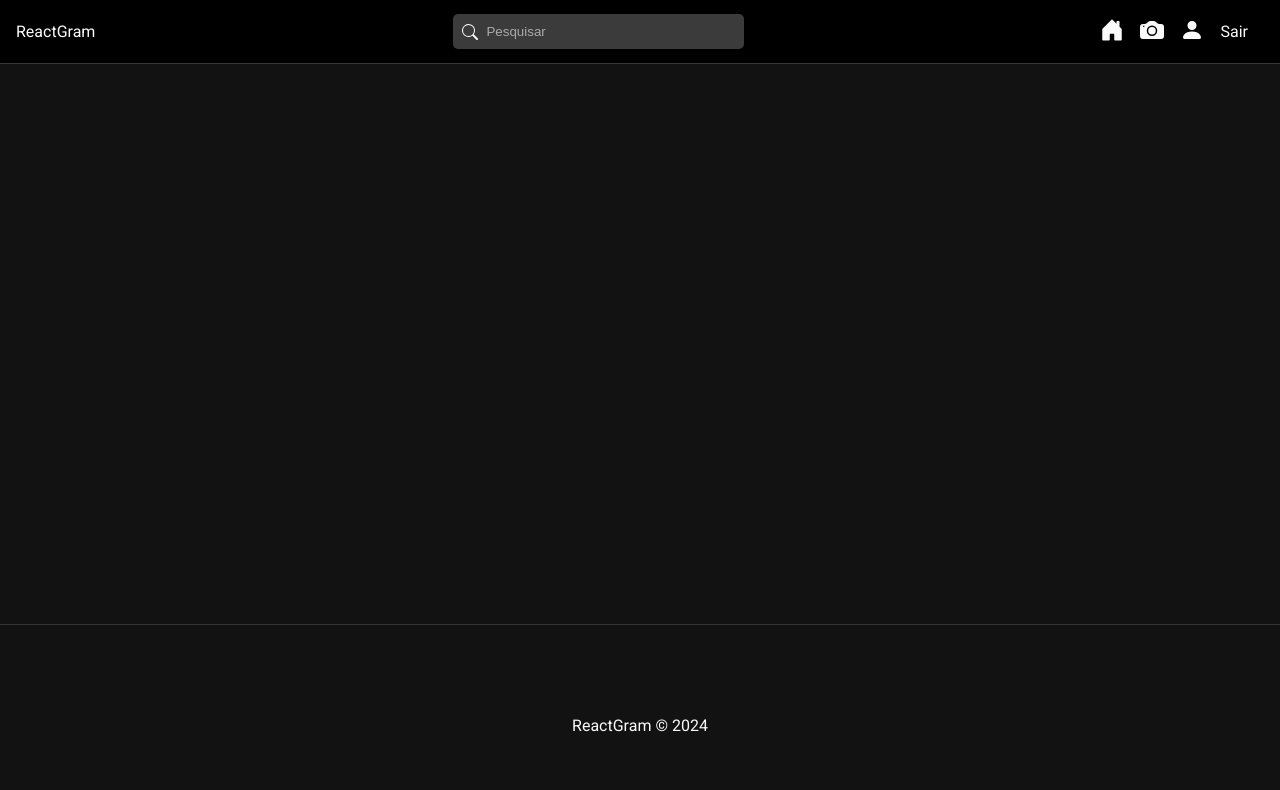
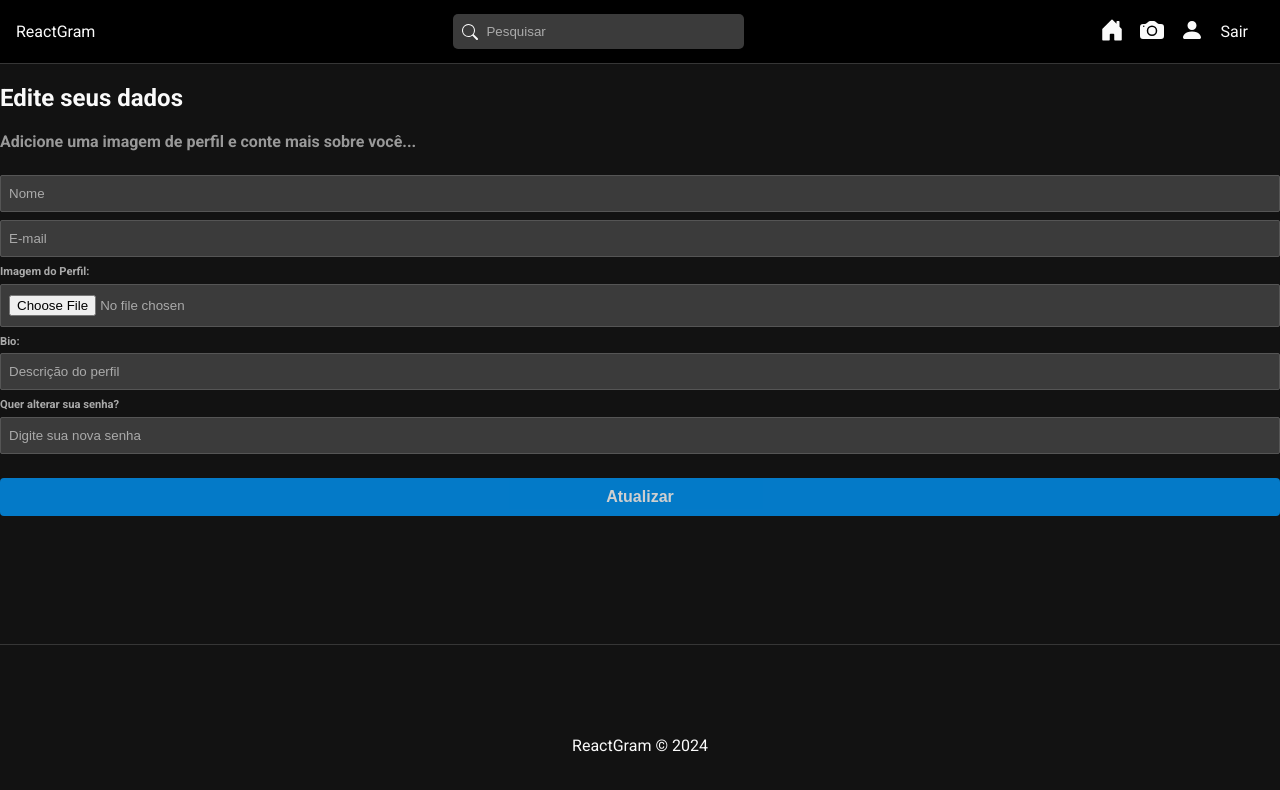
Before and after one commit to 1Luis-Amaro/ReactGram, a React (Create React App) app in the folder frontend/: page /profile in a window 1280 px wide. Shown: the top 790 px of the page. Built offline with nearby package versions, Linux system fonts and the light colour scheme; sample sign-in values are in the browser's storage.

Commit message:
Projeto ReactGram / 56 - Estruturando página de edição de perfil

```diff
--- a/frontend/src/App.js
+++ b/frontend/src/App.js
@@ -15,6 +15,7 @@
 import Home from "./pages/Home/Home";
 import Login from "./pages/Auth/Login";
 import Register from "./pages/Auth/Register";
+import EditProfile from "./pages/EditProfile/EditProfile";
 
 function App() {
   const {auth, loading} = useAuth()
@@ -32,6 +33,7 @@
         <div className="container">
         <Routes>
           <Route path="/" element={auth ? <Home/> : <Navigate to="/login"/>} />
+          <Route path="/profile" element={auth ? <EditProfile/> : <Navigate to="/login"/>} />
           <Route path="/login" element={!auth ? <Login/> : <Navigate to="/"/>}/>
           <Route path="/register" element={!auth ? <Register/> : <Navigate to="/"/>}/>
         </Routes>
--- /dev/null
+++ b/frontend/src/pages/EditProfile/EditProfile.js
@@ -0,0 +1,35 @@
+import './EditProfile.css'
+
+const EditProfile = () => {
+
+    const handleSubmit = (e) => {
+        e.preventDefault()
+    }
+
+  return (
+    <div id="edit-profile" >
+        <h2>Edite seus dados</h2>
+        <p className="subtitle"> Adicione uma imagem de perfil e conte mais sobre você...</p>
+        {/** preview da imagem */}
+        <form onSubmit={handleSubmit}>
+            <input type="text" placeholder="Nome"/>
+            <input type="email" placeholder="E-mail"/>
+            <label>
+                <span>Imagem do Perfil:</span>
+                <input type="file" />
+            </label>
+            <label>
+                <span>Bio:</span>
+                <input type="text" placeholder="Descrição do perfil" />
+            </label>
+            <label>
+                <span>Quer alterar sua senha?</span>
+                <input type="password" placeholder="Digite sua nova senha" />
+            </label>
+            <input type="submit" value="Atualizar" />
+        </form>
+    </div>
+  )
+}
+
+export default EditProfile
```
Also changed, not shown: frontend/src/pages/EditProfile/EditProfile.css (added).
